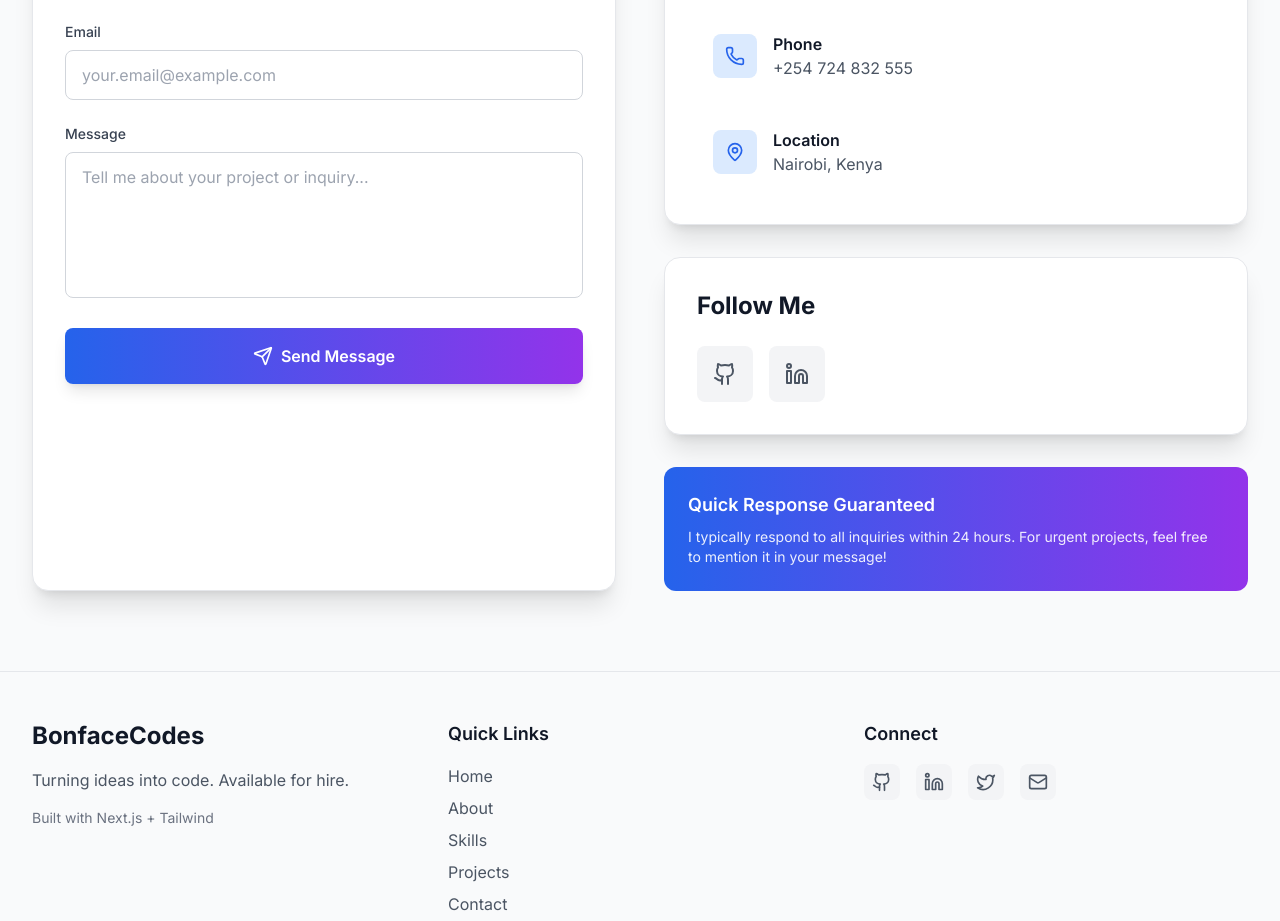
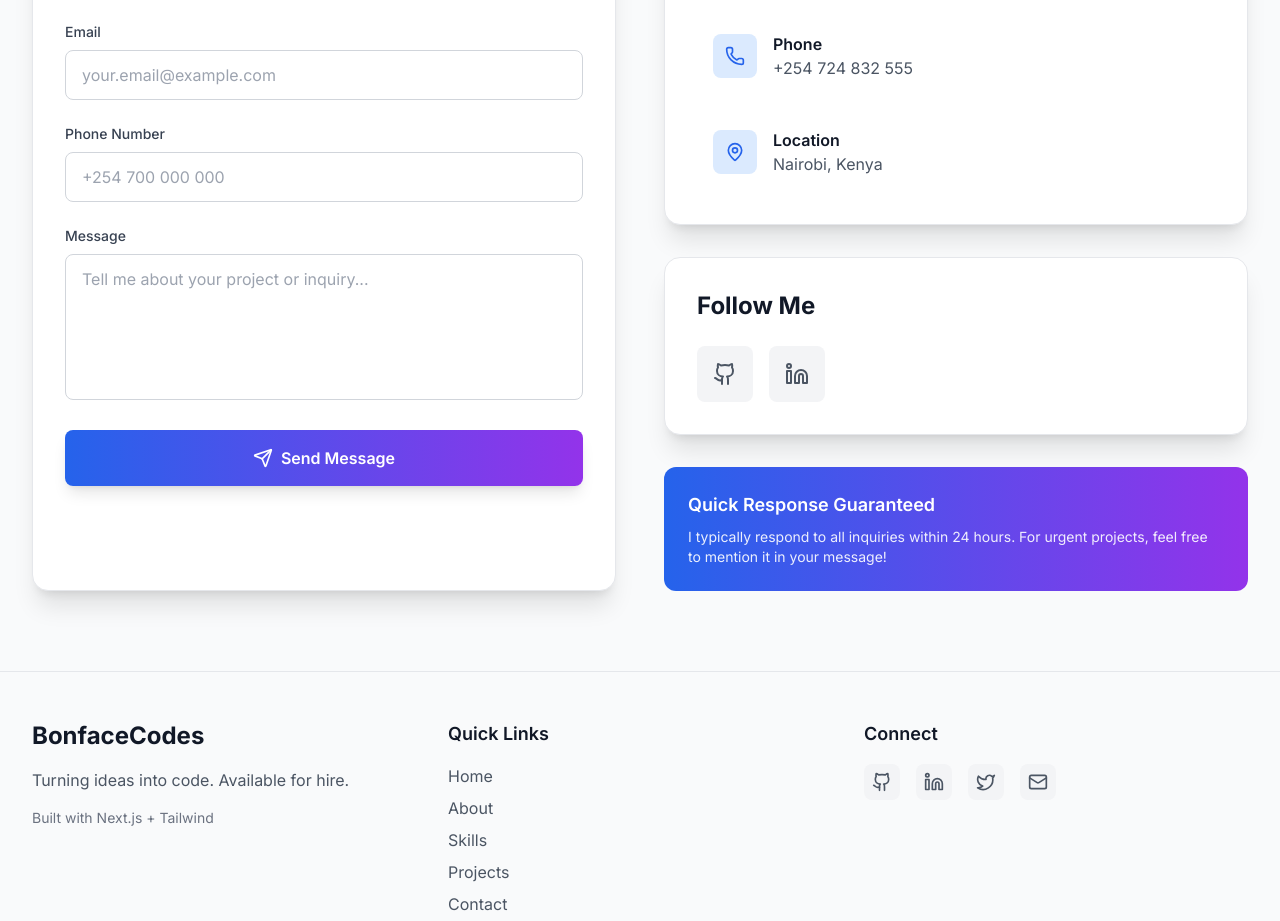
Before and after one commit to QuantumSnow0/bonfacecodes, a Next.js app: page / in a window 1280 px wide. Shown: the part 9160-10081 px from the top of the page. Built offline with nearby package versions, Linux system fonts and the light colour scheme; no server answers.

Commit message:
added contact number on form

```diff
--- a/src/app/api/contact/route.ts
+++ b/src/app/api/contact/route.ts
@@ -3,12 +3,12 @@ import nodemailer from "nodemailer";
 
 export async function POST(request: NextRequest) {
   try {
-    const { name, email, message } = await request.json();
+    const { name, email, phone, message } = await request.json();
 
     // Validate the input
     if (!name || !email || !message) {
       return NextResponse.json(
-        { error: "All fields are required" },
+        { error: "Name, email, and message are required" },
         { status: 400 }
       );
     }
@@ -37,6 +37,7 @@ export async function POST(request: NextRequest) {
             <h3 style="color: #1e40af; margin-top: 0;">Contact Details:</h3>
             <p><strong>Name:</strong> ${name}</p>
             <p><strong>Email:</strong> ${email}</p>
+            ${phone ? `<p><strong>Phone:</strong> ${phone}</p>` : ''}
             <p><strong>Date:</strong> ${new Date().toLocaleString()}</p>
           </div>
 
@@ -60,6 +61,7 @@ export async function POST(request: NextRequest) {
 
         Name: ${name}
         Email: ${email}
+        ${phone ? `Phone: ${phone}` : ''}
         Date: ${new Date().toLocaleString()}
 
         Message:
--- a/src/components/Contact.tsx
+++ b/src/components/Contact.tsx
@@ -15,6 +15,7 @@ import {
 interface FormData {
   name: string;
   email: string;
+  phone: string;
   message: string;
 }
 
@@ -22,6 +23,7 @@ export default function Contact() {
   const [formData, setFormData] = useState<FormData>({
     name: "",
     email: "",
+    phone: "",
     message: "",
   });
   const [isSubmitting, setIsSubmitting] = useState<boolean>(false);
@@ -61,7 +63,7 @@ export default function Contact() {
 
       if (response.ok) {
         setSubmitStatus('success');
-        setFormData({ name: '', email: '', message: '' });
+        setFormData({ name: '', email: '', phone: '', message: '' });
       } else {
         setSubmitStatus('error');
       }
@@ -179,6 +181,24 @@ export default function Contact() {
                   required
                   className="w-full px-4 py-3 border border-gray-300 dark:border-gray-600 rounded-lg focus:ring-2 focus:ring-blue-500 focus:border-transparent bg-white dark:bg-gray-800 text-gray-900 dark:text-white transition-colors duration-200"
                   placeholder="your.email@example.com"
+                />
+              </div>
+
+              <div>
+                <label
+                  htmlFor="phone"
+                  className="block text-sm font-medium text-gray-700 dark:text-gray-300 mb-2"
+                >
+                  Phone Number
+                </label>
+                <input
+                  type="tel"
+                  id="phone"
+                  name="phone"
+                  value={formData.phone}
+                  onChange={handleInputChange}
+                  className="w-full px-4 py-3 border border-gray-300 dark:border-gray-600 rounded-lg focus:ring-2 focus:ring-blue-500 focus:border-transparent bg-white dark:bg-gray-800 text-gray-900 dark:text-white transition-colors duration-200"
+                  placeholder="+254 700 000 000"
                 />
               </div>
 
```
